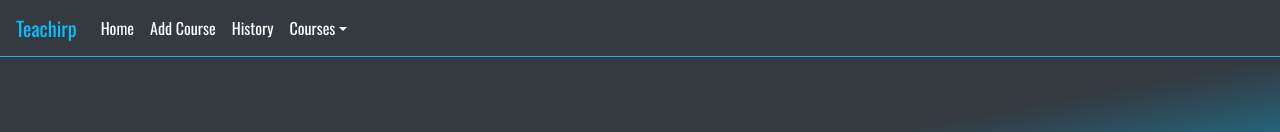
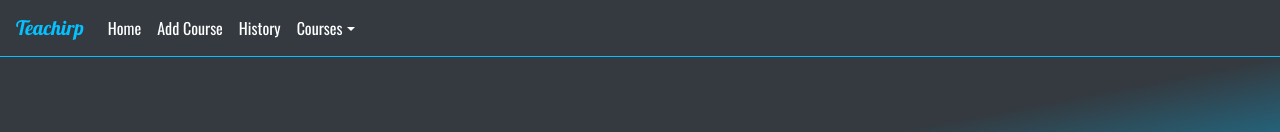
Before and after one commit to DylanDubois/Teachirp, a React (Create React App) app: page / in a window 1280 px wide. Shown: the top 132 px of the page. Built offline with nearby package versions, Linux system fonts and the light colour scheme.

Commit message:
Title font

```diff
--- a/package.json
+++ b/package.json
@@ -7,8 +7,8 @@
     "jquery": "^3.3.1",
     "node-sass": "^4.11.0",
     "popper.js": "^1.14.7",
-    "react": "^16.7.0",
-    "react-dom": "^16.7.0",
+    "react": "^16.8.1",
+    "react-dom": "^16.8.1",
     "react-router": "^4.3.1",
     "react-router-dom": "^4.3.1",
     "react-scripts": "2.1.3"
--- a/public/index.html
+++ b/public/index.html
@@ -22,7 +22,7 @@
       work correctly both with client-side routing and a non-root public URL.
       Learn how to configure a non-root public URL by running `npm run build`.
     -->
-    <title>Yourse</title>
+    <title>Teachirp</title>
   </head>
   <body>
     <noscript>You need to enable JavaScript to run this app.</noscript>
--- a/src/components/AssignmentTile/AssignmentTile.jsx
+++ b/src/components/AssignmentTile/AssignmentTile.jsx
@@ -22,7 +22,7 @@ class AssignmentTile extends Component {
       <div className="col-md-4 col-sm-12 mb-4">
         <div className="card bg-dark col-12 course">
           <div className="card-header text-primary border-bottom border-white header">
-            <h5>{this.state.name}</h5>
+            <h4>{this.state.name}</h4>
           </div>
           <div className="card-body">
             <h5 className="card-title text-white">
--- a/src/components/NavBar/NavBar.jsx
+++ b/src/components/NavBar/NavBar.jsx
@@ -5,7 +5,7 @@ import { Link } from "react-router-dom";
 const navBar = () => {
   return (
     <nav className="navbar navbar-expand-lg navbar-dark bg-dark border-bottom border-primary header">
-      <Link className="navbar-brand text-primary" to="/">
+      <Link className="navbar-brand text-primary brand" to="/">
         Teachirp
       </Link>
       <button
--- a/src/components/NavBar/NavBar.scss
+++ b/src/components/NavBar/NavBar.scss
@@ -20,3 +20,7 @@ a:hover {
 .dropdown-menu {
   border: 1px solid theme-color("primary");
 }
+
+.brand {
+  font-family: $brand-font;
+}
--- a/src/variables.scss
+++ b/src/variables.scss
@@ -4,12 +4,14 @@
 // );
 
 @import url("http://fonts.googleapis.com/css?family=Oswald");
+@import url("http://fonts.googleapis.com/css?family=Lobster");
 
 $theme-colors: (
   "primary": #05c1ff
 );
 
 $primary-font: "Oswald", cursive !important;
+$brand-font: "Lobster", cursive !important;
 
 .header {
   font-family: $primary-font;
```
Also changed, not shown: 1 other file (tests, documents, lock files or other folders).
